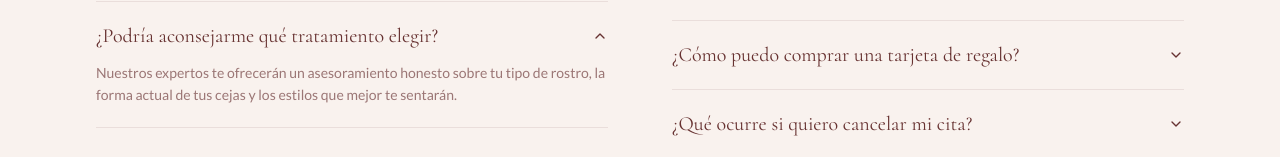
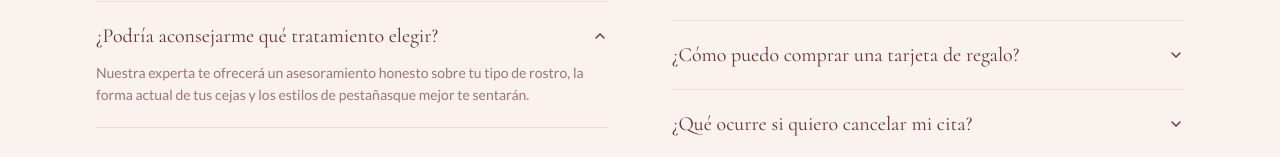
Before and after one commit to jsantander-cl/LumiereStudio_Proyecto, a React (Vite) app: page /contacto in a window 1280 px wide. Shown: the part 739-896 px from the top of the page. Built offline with nearby package versions, Linux system fonts and the light colour scheme.

Commit message:
arreglos

```diff
--- a/src/sections/PreguntasFrecuentes.jsx
+++ b/src/sections/PreguntasFrecuentes.jsx
@@ -4,7 +4,7 @@ const preguntasIzquierda = [
   {
     pregunta: '¿Cuánto duran los procedimientos?',
     respuesta:
-      'La mayoría de nuestros tratamientos de cejas duran entre 60 y 90 minutos, dependiendo de la técnica elegida.',
+      'La mayoría de nuestros tratamientos de cejas y pestañas duran entre 60 y 90 minutos, dependiendo de la técnica elegida.',
   },
   {
     pregunta: '¿Es doloroso el microblading?',
@@ -14,7 +14,7 @@ const preguntasIzquierda = [
   {
     pregunta: '¿Podría aconsejarme qué tratamiento elegir?',
     respuesta:
-      'Nuestros expertos te ofrecerán un asesoramiento honesto sobre tu tipo de rostro, la forma actual de tus cejas y los estilos que mejor te sentarán.',
+      'Nuestra experta te ofrecerá un asesoramiento honesto sobre tu tipo de rostro, la forma actual de tus cejas y los estilos de pestañasque mejor te sentarán.',
   },
 ];
 
@@ -25,12 +25,12 @@ const preguntasDerecha = [
   },
   {
     pregunta: '¿Cómo puedo comprar una tarjeta de regalo?',
-    respuesta: 'Puedes adquirir tarjetas de regalo directamente desde nuestra sección "Tarjetas de Regalo" en el sitio.',
+    respuesta: 'Puedes adquirir tarjetas de regalo directamente desde nuestra sección "Tarjetas de Regalo" en el sitio o de manera presencial.',
   },
   {
     pregunta: '¿Qué ocurre si quiero cancelar mi cita?',
     respuesta:
-      'Puedes cancelar o reprogramar tu cita sin costo hasta 24 horas antes escribiéndonos por cualquiera de nuestros canales.',
+      'Puedes reprogramar tu cita sin costo hasta 24 horas antes escribiéndonos por cualquiera de nuestros canales. Si deseas cancelar un servicio agendado no se realiza reembolso de reserva.',
   },
 ];
 
```
